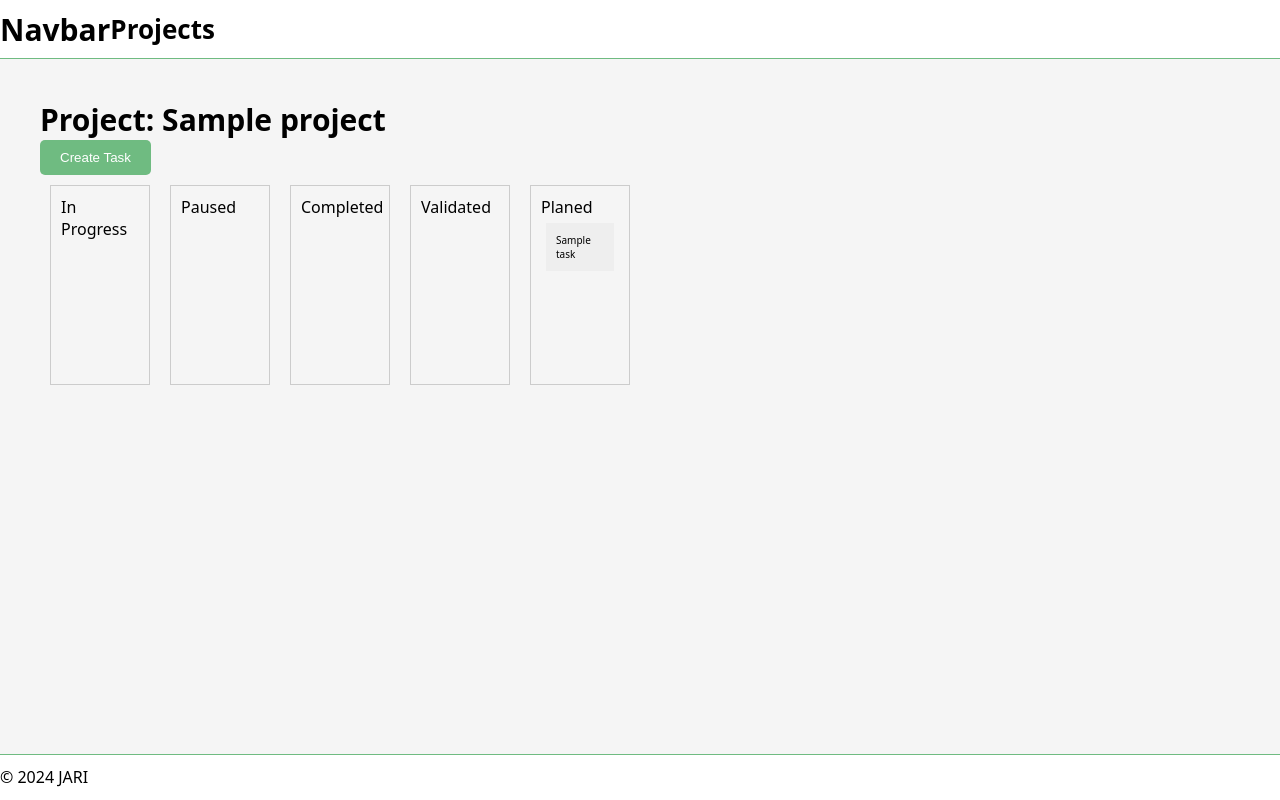
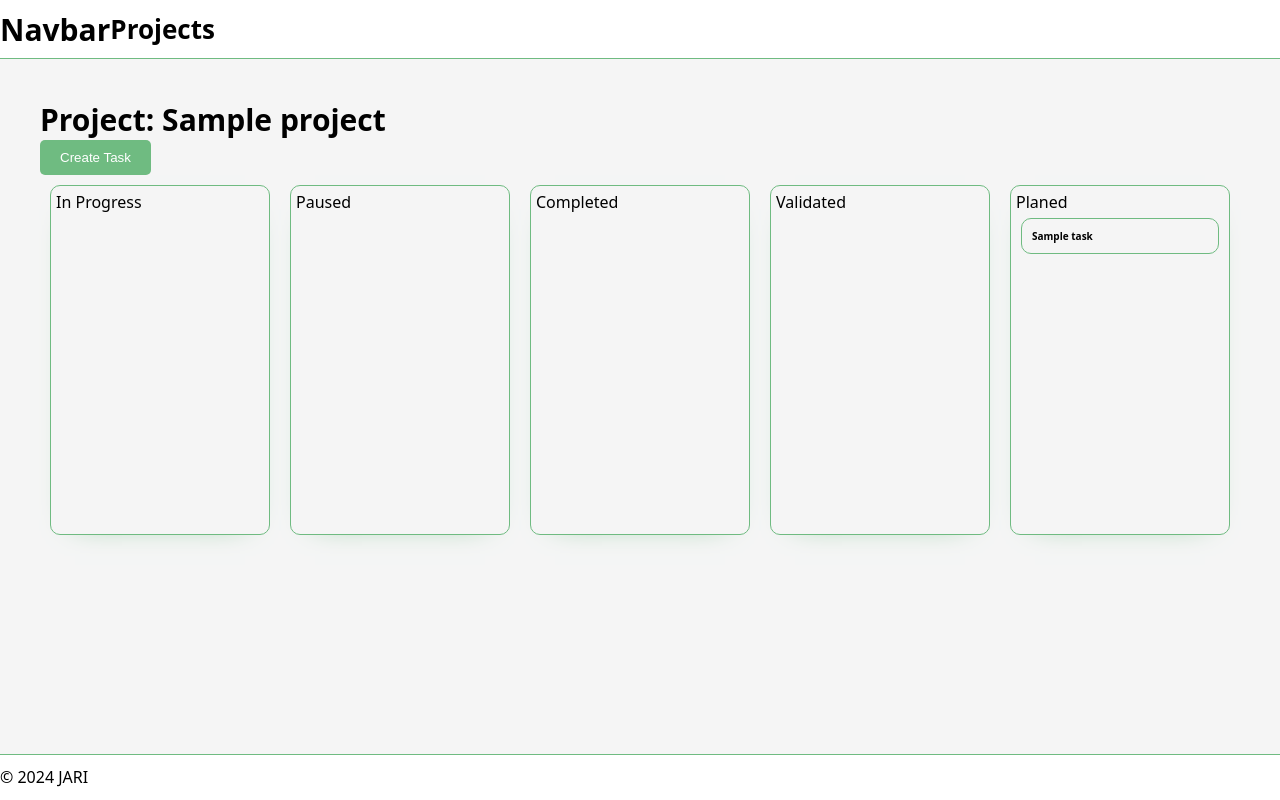
Before and after one commit to Paul31770/JARI, a Django app: page /project/1/ in a window 1280 px wide. Run offline with Django 4.2, Linux system fonts and the light colour scheme; tables that the repository leaves empty hold one stand-in row (values such as "Sample post").

Commit message:
Fin du cour

```diff
--- a/app/templates/projects/project.html
+++ b/app/templates/projects/project.html
@@ -8,33 +8,33 @@
 </a>
 <div class="drag_container">
   <div class="drag_column" id="in_progress" ondrop="drop(event)" ondragover="allowDrop(event)">
-      <p>In Progress</p>
+      <p class="drag_p">In Progress</p>
       {% for progress in progress%}
-      <div id="{{progress.title}}" draggable="true" ondragstart="drag(event)">{{progress.title}}</div>
+      <div class="drag_task" id="{{progress.title}}" draggable="true" ondragstart="drag(event)">{{progress.title}}</div>
       {% endfor %}
   </div>
   <div class="drag_column" id="paused" ondrop="drop(event)" ondragover="allowDrop(event)">
-      <p>Paused</p>
+      <p class="drag_p">Paused</p>
       {% for paused in paused%}
-      <div id="{{paused.title}}" draggable="true" ondragstart="drag(event)">{{paused.title}}</div>
+      <div class="drag_task" id="{{paused.title}}" draggable="true" ondragstart="drag(event)">{{paused.title}}</div>
       {% endfor %}
   </div>
   <div class="drag_column" id="completed" ondrop="drop(event)" ondragover="allowDrop(event)">
-      <p>Completed</p>
+      <p class="drag_p">Completed</p>
       {% for completed in completed%}
-      <div id="{{completed.title}}" draggable="true" ondragstart="drag(event)">{{completed.title}}</div>
+      <div class="drag_task" id="{{completed.title}}" draggable="true" ondragstart="drag(event)">{{completed.title}}</div>
       {% endfor %}
   </div>
   <div class="drag_column" id="validated" ondrop="drop(event)" ondragover="allowDrop(event)">
-      <p>Validated</p>
+      <p class="drag_p">Validated</p>
       {% for validated in validated%}
-      <div id="{{validated.title}}" draggable="true" ondragstart="drag(event)">{{validated.title}}</div>
+      <div class="drag_task" id="{{validated.title}}" draggable="true" ondragstart="drag(event)">{{validated.title}}</div>
       {% endfor %}
   </div>
   <div class="drag_column" id="planed" ondrop="drop(event)" ondragover="allowDrop(event)">
-      <p>Planed</p>
+      <p class="drag_p">Planed</p>
       {% for planned in planned%}
-      <div id="{{planned.title}}" draggable="true" ondragstart="drag(event)">{{planned.title}}</div>
+      <div class="drag_task" id="{{planned.title}}" draggable="true" ondragstart="drag(event)">{{planned.title}}</div>
       {% endfor %}
   </div>
 </div>
--- a/static/css/base.css
+++ b/static/css/base.css
@@ -4,11 +4,12 @@
 
 :root{
   --primary: rgb(111, 187, 129);
-  --secondary: #dedaea;
-  --accent: rgb(111, 187, 129);
+  --accent: rgb(92, 156, 107);
+  --primary-text-light: rgb(151, 151, 151);
   --primary-text: rgb(0, 0, 0);
-  --primary-text-light: rgb(111, 187, 129);
-  --box-shadow: 0px 30px 40px -25px
+  --box-shadow: 0px 30px 40px -25px;
+  --secondary: #d0e7cf;
+  --bgColor: #f5f5f5;
 }
 
 * {
--- a/static/css/drag.css
+++ b/static/css/drag.css
@@ -1,19 +1,33 @@
 
 .drag_container {
     display: flex;
+    width: 100%;
   }
 
 .drag_column {
-    border: 1px solid #ccc;
-    padding: 10px;
+border: 1px solid var(--primary);
+box-shadow: 0px 10px 30px -25px var(--primary);
+border-radius: 10px;
+padding: 5px;
 margin: 10px;
-    min-height: 200px;
-    width: 100px;
+min-height: 350px;
+width: 25%;
 }
+
+
 
 .drag_column div {
 margin: 5px;
 padding: 10px;
-    background-color: #eee;
 cursor: move;
 }
+
+.drag_task{
+    border: 1px solid var(--primary);
+    font-weight: 550;
+    border-radius: 10px;
+}
+
+.drag_p{
+    font-weight: 600px;
+}
```
Lines whose indentation alone changed are shown as unchanged.
